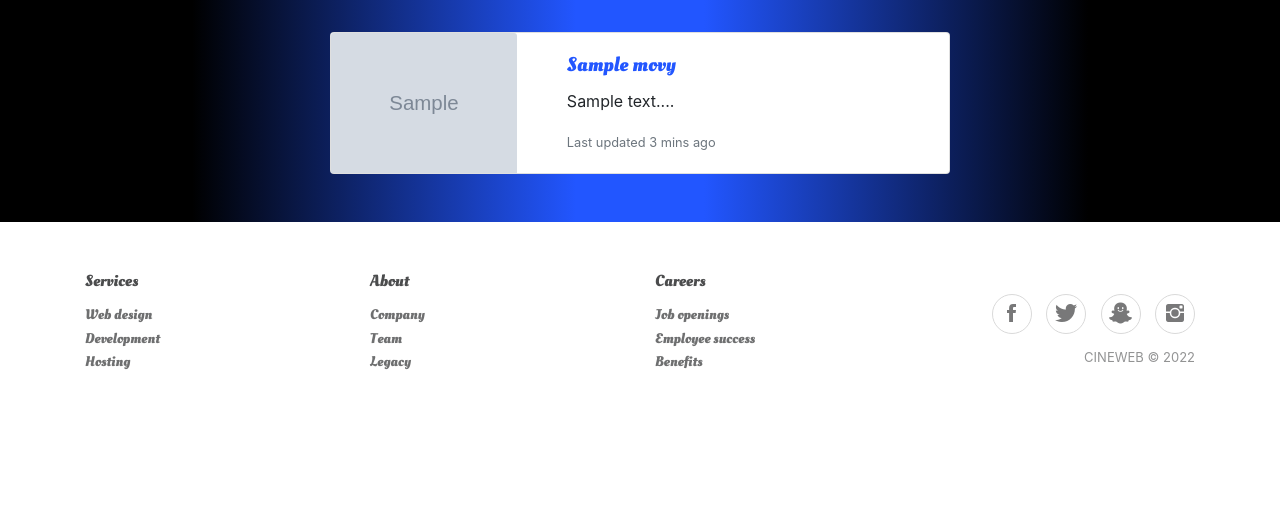
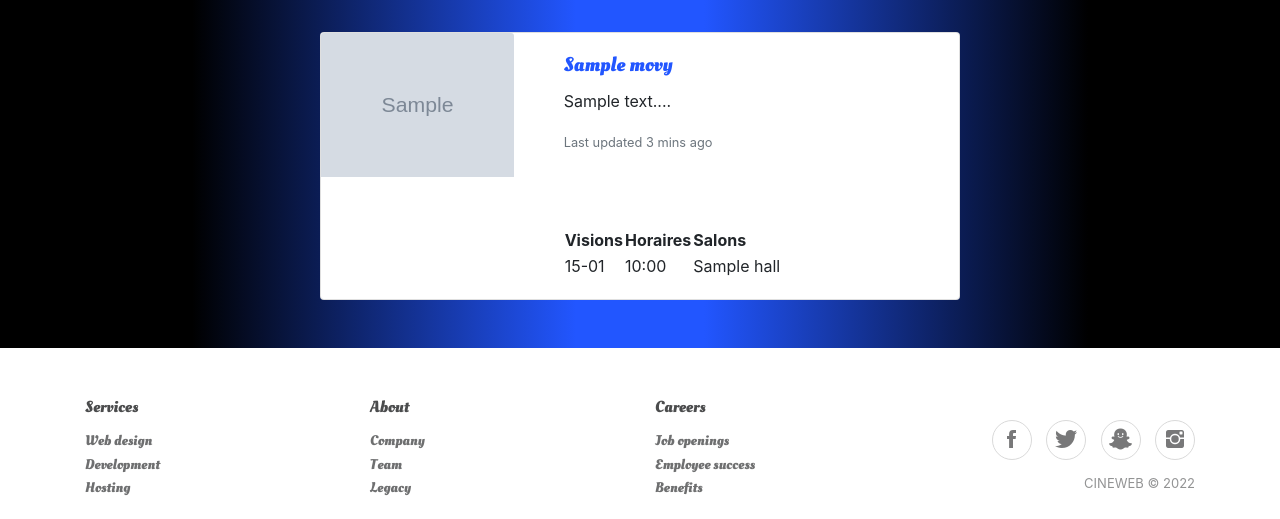
Before and after one commit to Eddy-Delmee/CineWEB, a Symfony app: template templates/main/index.html.twig in a window 1280 px wide. Shown: the part 56-575 px from the top of the page. Run offline with Twig, Linux system fonts and the light colour scheme; the template is opened without the code that fills it: most values are stand-ins (such as "Sample title", 1, 10 or a date in 2020); grey boxes marked "Sample" are stand-in pictures; some libraries are stand-ins or nearby versions.

Commit message:
CineWEB 16:36 le 25/01/2023

```diff
--- a/public/css/_variable.scss
+++ b/public/css/_variable.scss
@@ -15,6 +15,17 @@ h5 {
 h1, h2, h3, h4, h5, a {
   font-family: 'Oleo Script', cursive;
   text-decoration: none !important;
+}
+
+// Header
+.navbarColorBlack {
+  color: rgb(0, 0, 0) !important;
+  padding: 0.25rem 0.75rem;
+  font-size: 1.25rem;
+  line-height: 1;
+  background-color: #4b4c4d;
+  border: 2px solid black;
+  border-radius: 0.25rem;
 }
 
 // Footer
--- a/public/css/style.css
+++ b/public/css/style.css
@@ -13,6 +13,16 @@ h5 {
 h1, h2, h3, h4, h5, a {
   font-family: "Oleo Script", cursive;
   text-decoration: none !important;
+}
+
+.navbarColorBlack {
+  color: rgb(0, 0, 0) !important;
+  padding: 0.25rem 0.75rem;
+  font-size: 1.25rem;
+  line-height: 1;
+  background-color: #4b4c4d;
+  border: 2px solid black;
+  border-radius: 0.25rem;
 }
 
 .footer-clean {
--- a/src/Controller/MainController.php
+++ b/src/Controller/MainController.php
@@ -3,6 +3,7 @@
 namespace App\Controller;
 
 use App\Repository\MoviesRepository;
+use App\Repository\SessionsRepository;
 use Symfony\Component\HttpFoundation\Response;
 use Symfony\Component\Routing\Annotation\Route;
 use Symfony\Bundle\FrameworkBundle\Controller\AbstractController;
@@ -10,11 +11,12 @@ use Symfony\Bundle\FrameworkBundle\Controller\AbstractController;
 class MainController extends AbstractController
 {
     #[Route('/', name: 'app_main')]
-    public function index(MoviesRepository $moviesRepository): Response
+    public function index(MoviesRepository $moviesRepository, SessionsRepository $sessionsRepository): Response
     {
         return $this->render('main/index.html.twig', [
             'controller_name' => 'MainController',
             'movies' => $moviesRepository->findAll(),
+            'sessions' => $sessionsRepository->findAll(),
         ]);
     }
 }
--- a/src/Form/SessionsType.php
+++ b/src/Form/SessionsType.php
@@ -20,8 +20,8 @@ class SessionsType extends AbstractType
                 'widget' => 'single_text',
                 'date_label' => 'Starts On',
             ])
-            // ->add('idHall')
-            ->add('idHall', EntityType::class, [
+            // ->add('halls')
+            ->add('halls', EntityType::class, [
                 'class' => Halls::class,
                 'choice_label' => 'nameHall',
             ])
--- a/templates/base.html.twig
+++ b/templates/base.html.twig
@@ -49,7 +49,7 @@
 					<img src="{{asset('resource/LogoProjet.png')}}" alt="Logo" width="45" height="24" class="d-inline-block align-text-top">
 					CINEWEB
 				</a>
-				<button class="navbar-toggler" type="button" data-bs-toggle="collapse" data-bs-target="#navbarNavDropdown" aria-controls="navbarNavDropdown" aria-expanded="false" aria-label="Toggle navigation">
+				<button class="navbar-toggler navbarColorBlack" type="button" data-bs-toggle="collapse" data-bs-target="#navbarNavDropdown" aria-controls="navbarNavDropdown" aria-expanded="false" aria-label="Toggle navigation">
 					<span class="navbar-toggler-icon"></span>
 				</button>
 				<div class="collapse navbar-collapse" id="navbarNavDropdown">
--- a/templates/main/index.html.twig
+++ b/templates/main/index.html.twig
@@ -21,6 +21,31 @@
 								<p class="card-text">
 									<small class="text-muted">Last updated 3 mins ago</small>
 								</p>
+
+								<table>
+
+									<thead>
+										<th>Visions</th>
+										<th>Horaires</th>
+										<th>Salons</th>
+									</thead>
+
+									<tr>
+										{% for session in sessions %}
+											<td>{{session.dateSession|date('d-m')}}</td>
+											<td>{{session.dateSession|date('H:i')}}</td>
+											{{ dump(session) }}
+											{% for hall in session.halls %}
+												<pre>
+
+										</pre>
+												<td>{{hall.nameHall}}</td>
+											{% endfor %}
+										{% endfor %}
+									</tr>
+
+								</table>
+
 							</div>
 						</div>
 					</div>
--- a/templates/sessions/index.html.twig
+++ b/templates/sessions/index.html.twig
@@ -10,6 +10,7 @@
 		<thead>
 			<tr>
 				<th>ID</th>
+				<th>Titre</th>
 				<th>Jours-mois-Années</th>
 				<th>Heures films</th>
 				<th>actions</th>
@@ -18,6 +19,7 @@
 		<tbody>
 			{% for session in sessions %}
 				<tr>
+					<td>{{ session.id }}</td>
 					<td>{{ session.id }}</td>
 					<td>{{ session.dateSession|date('d-m-Y') }}</td>
 					<td>{{ session.dateSession|date('H:i') }}</td>
```
Also changed, not shown: public/css/main/_mainIndex.scss (+7 -0 lines), src/Entity/Halls.php (+4 -4 lines), src/Entity/Sessions.php (+15 -16 lines), tests/Forms/recommendationsFormsTest.php (added, +23 -0 lines), public/uploads/images/Cet-ete-la-63d06ef0503a5.jpg (added), public/uploads/images/Choeur-de-rockers-63d06f41452be.jpg (added), public/uploads/images/LE-CHAT-POTTE-2-63d06fd775bfe.png (added), public/uploads/images/Les-Banshees-63d06f7ec6dc3.jpg (added), public/uploads/images/Tirailleurs-63d06ff3cde03.jpg (added), 4 other files.
